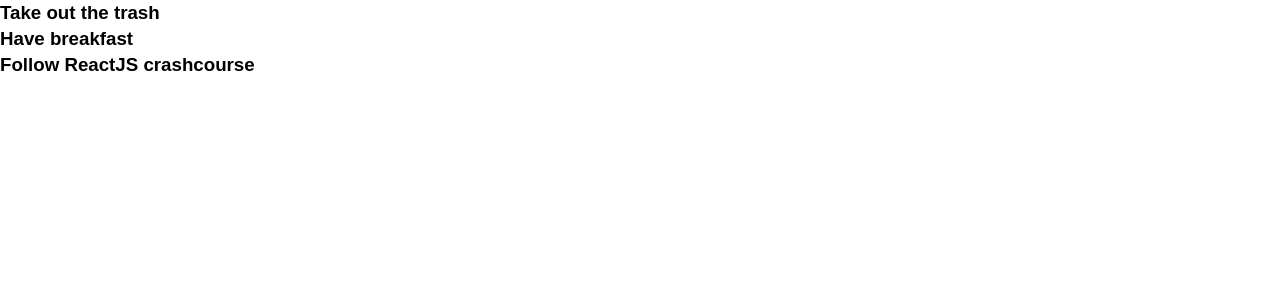
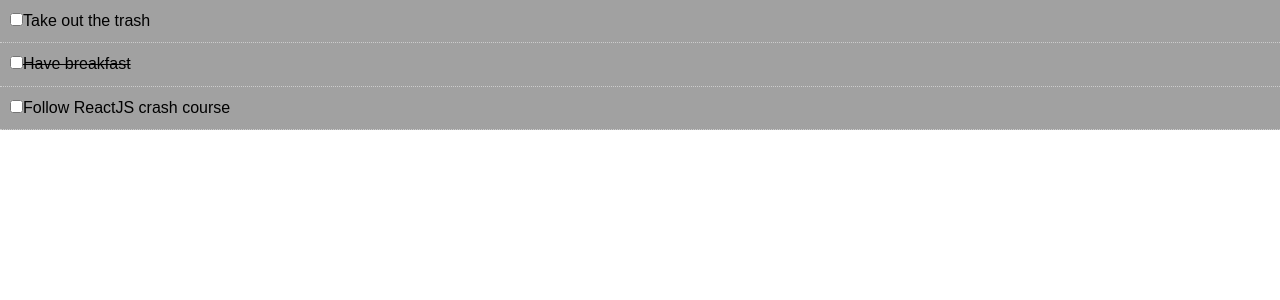
Before and after one commit to NikosMetaxakis/ReactJS-crash-course, a React (Create React App) app: page / in a window 1280 px wide. Shown: the top 300 px of the page. Built offline with nearby package versions, Linux system fonts and the light colour scheme.

Commit message:
toggling checkbox according to state

```diff
--- a/src/App.js
+++ b/src/App.js
@@ -1,10 +1,11 @@
 import './App.css';
 import Todos from "./components/Todos"
 import ConsoleLog from "./components/ConsoleLog"
+import { Component } from 'react';
 
-function App() {
+class App extends Component {
 
-  var state = {
+  state = {
     todos: [
       {
         id: 1,
@@ -14,23 +15,34 @@
       {
         id: 2,
         title: "Have breakfast",
-        completed: false
+        completed: true
       },
       {
         id: 3,
-        title: "Follow ReactJS crashcourse",
+        title: "Follow ReactJS crash course",
         completed: false
       }
     ]
   }
+  //Toggle Complete
+  markComplete = (id) => {
+    this.setState({todos: this.state.todos.map(todo => {
+      if(todo.id === id){
+        todo.completed = !todo.completed;
+      }
+      return todo;
+      }) });
+  }
 
+  render(){
+    return (
+      <div className="App">
+        <Todos todos={this.state.todos} markComplete={this.markComplete}/>
 
-  return (
-    <div className="App">
-      <Todos todos={state.todos} />
+      </div>
+    );
+  }
 
-    </div>
-  );
 }
 
 export default App;
--- /dev/null
+++ b/src/components/TodoItem.js
@@ -0,0 +1,30 @@
+import React from 'react'
+import PropTypes from 'prop-types';
+
+export default function TodoItem(props) {
+    let setStyle = () => {
+        return {
+            background: "#a1a1a1",
+            padding: "10px",
+            borderBottom: "1px #ccc dotted",
+            textDecoration: props.todo.completed ?
+                "line-through" : "none"
+        }
+    }
+
+    const { id, title } = props.todo
+
+    return (
+        <div style={setStyle()}>
+            <p>
+                <input type="checkbox"
+                onChange={props.markComplete.bind(this, id)}/>
+                { title }</p>
+        </div>
+    )
+}
+
+//PropTypes
+TodoItem.propTypes = {
+    todo: PropTypes.object.isRequired
+}
--- a/src/components/Todos.js
+++ b/src/components/Todos.js
@@ -1,13 +1,18 @@
+import TodoItem from './TodoItem';
+import PropTypes from 'prop-types';
+
 function Todos(props) {
+
+
     return props.todos.map((todo) => (
-        <h3>{ todo.title }</h3>
+        <TodoItem key={todo.id} todo={todo}
+        markComplete={props.markComplete}/>
     ))
+}
 
-    /* (
-      <div>
-        <h1>Todos</h1>
-      </div>
-    ); */
-  }
+//PropTypes
+Todos.propTypes = {
+    todos: PropTypes.array.isRequired
+}
 
-  export default Todos;
+export default Todos;
```
